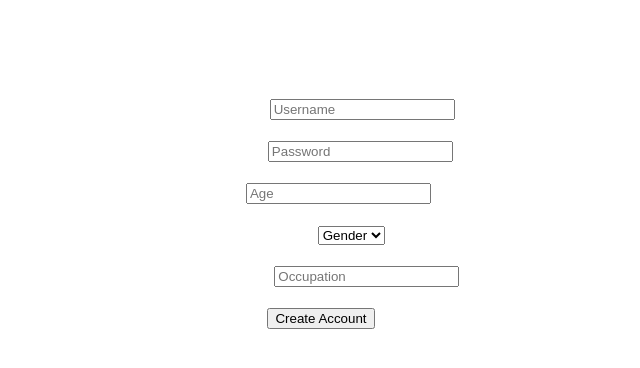
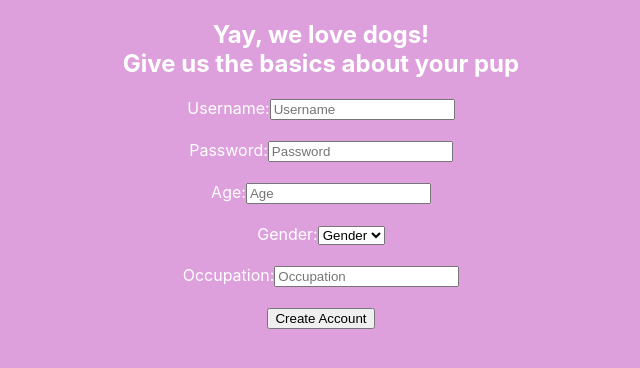
Before and after one commit to kendalldc/pawtastic_form, a React (Create React App) app: page / in a window 1280 px wide. Shown: the top 368 px of the page, without its empty margins (319-959 px from the left). Built offline with nearby package versions, Linux system fonts and the light colour scheme; the HTML template or start-up script is replaced by a standard one.

Commit message:
Update App.css

```diff
--- a/src/App.css
+++ b/src/App.css
@@ -1,3 +1,6 @@
+html{
+  background-color: plum;
+}
 
 .App {
  text-align: center;
```
